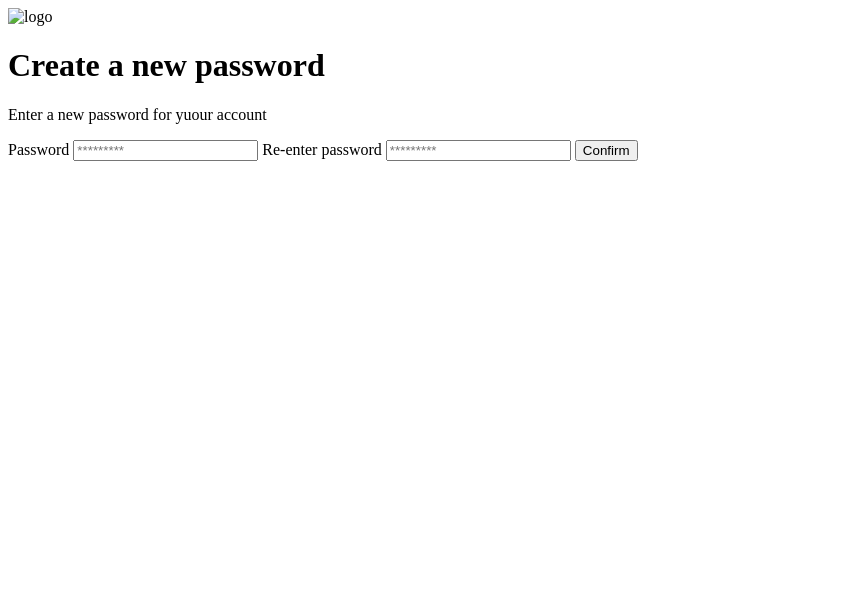
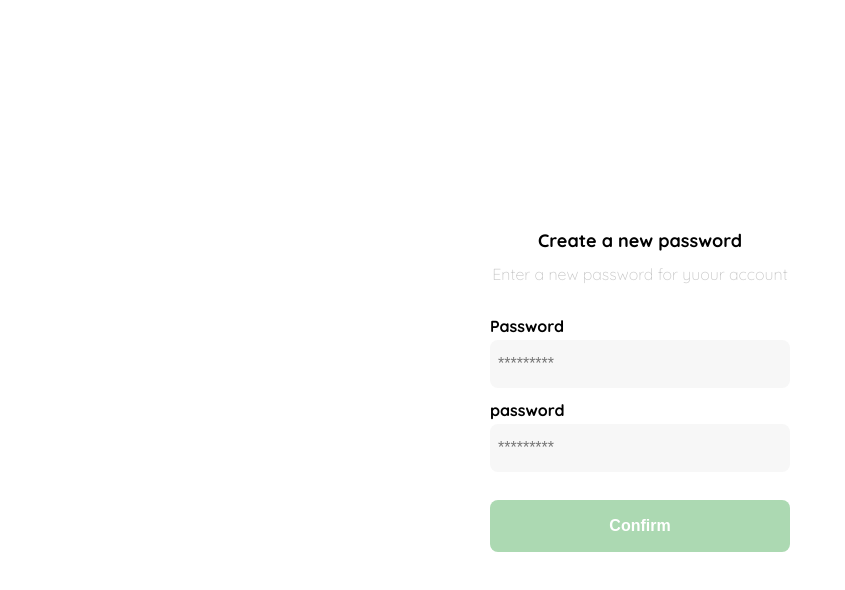
Before and after one commit to cblack1994/Yard-sale, a plain HTML site: page clase1.html in a window 1280 px wide. Shown: the whole page, without its empty margins (0-845 px from the left). Drawn offline with Linux system fonts and the light colour scheme.

Commit message:
Estilazión de Formularios con CSS Grid y Flexbox

```diff
--- a/clase1.html
+++ b/clase1.html
@@ -4,14 +4,111 @@
     <meta charset="UTF-8">
     <meta name="viewport" content="width=device-width, initial-scale=1.0">
     <title>Document</title>
+    <link rel="preconnect" href="https://fonts.googleapis.com">
+    <link rel="preconnect" href="https://fonts.gstatic.com" crossorigin>
+    <link href="https://fonts.googleapis.com/css2?family=Quicksand:wght@300..700&display=swap" rel="stylesheet">
     <style>
 
+             :root {
+            --very-light-pink: #C7C7C7;
+            --text-input-field: #F7F7F7;
+            --hospital-green: #ACD9B2;
+            --white: #FFFFFF;
+            --black: #000000;
+            --sm: 14px
+            --md: 16px;
+            --lg: 18px;
+        }
+
+        body {
+            margin: 0;
+            font-family: 'Quicksand', sans-serif;
+        }
+
+        .login {
+            width: 100%;
+            height: 100vh;
+            display: grid;
+            place-items: center;
+        }
+
+        .form-container {
+            display: grid;
+            grid-template-rows: auto 1fr auto;
+            width: 300px;
+        }
+
+        .logo {
+            width: 150px;
+            margin-bottom: 48px;
+            justify-self: center;
+            display: none;
+        }
+
+        .title {
+            font-size: var(--lg);
+            margin-bottom: 12px;
+            text-align: center;
+        }
+
+        .subtitle {
+            color: var(--very-light-pink);
+            font-size: var(--md);
+            font-weight: 300;
+            margin-top: 0;
+            margin-bottom: 32px;
+            text-align: center;
+        }
+
+        .form {
+            display: flex;
+            flex-direction: column;
+        }
+
+        .label {
+            font-size: var(--sm);
+            font-weight: bold;
+            margin-bottom: 4px;
+        }
+
+        .input {
+            font-size: var(--md);
+            border: none;
+            border-radius: 8px;
+            background-color: var(--text-input-field);
+            height: 32px;
+            padding: 8px;
+            margin-bottom: 12px;
+        }
+
+        .primary-button {
+            background-color: var(--hospital-green);
+            border-radius: 8px;
+            border: none;
+            color: var(--white);
+            width: 100%;
+            cursor: pointer;
+            font-size: var(--md);
+            font-weight: bold;
+            height: 52px;
+        }
+
+        .login-button {
+            margin-top: 16px;
+            margin-bottom: 32px;
+        }
+
+        @media (max-width: 640px) {
+            .logo {
+                display: block;
+            }
+        }
     </style>
 </head>
 <body>
     <div class="login">
         <div class="form-container">
-            <img src="" alt="logo" class="logo">
+            <img src="./logos/logo_yard_sale.svg" alt="logo" class="logo">
 
             <h1 class="title">Create a new password</h1>
             <p class="subtitle">Enter a new password for yuour account</p>
@@ -21,7 +118,7 @@
                 <input type="password" id="password" placeholder="*********" class="input input-password">
 
 
-                <label for="new-password" class="label">Re-enter password</label>
+                <label for="new-password" class="label">password</label>
                 <input type="password" id="new-password" placeholder="*********" class="input input-password">
 
                 <input type="submit" value="Confirm" class="primary-button login-button">
```
